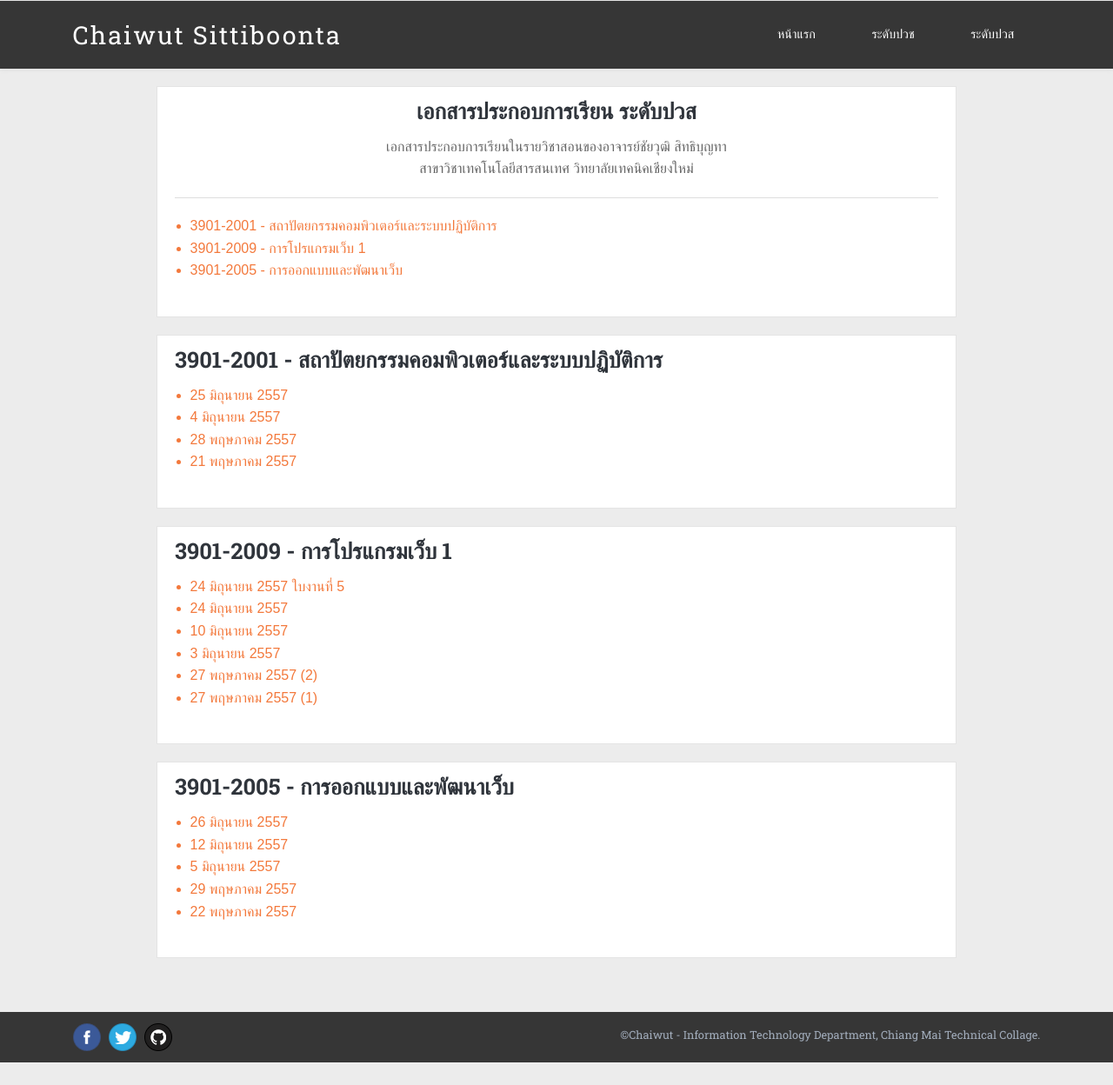
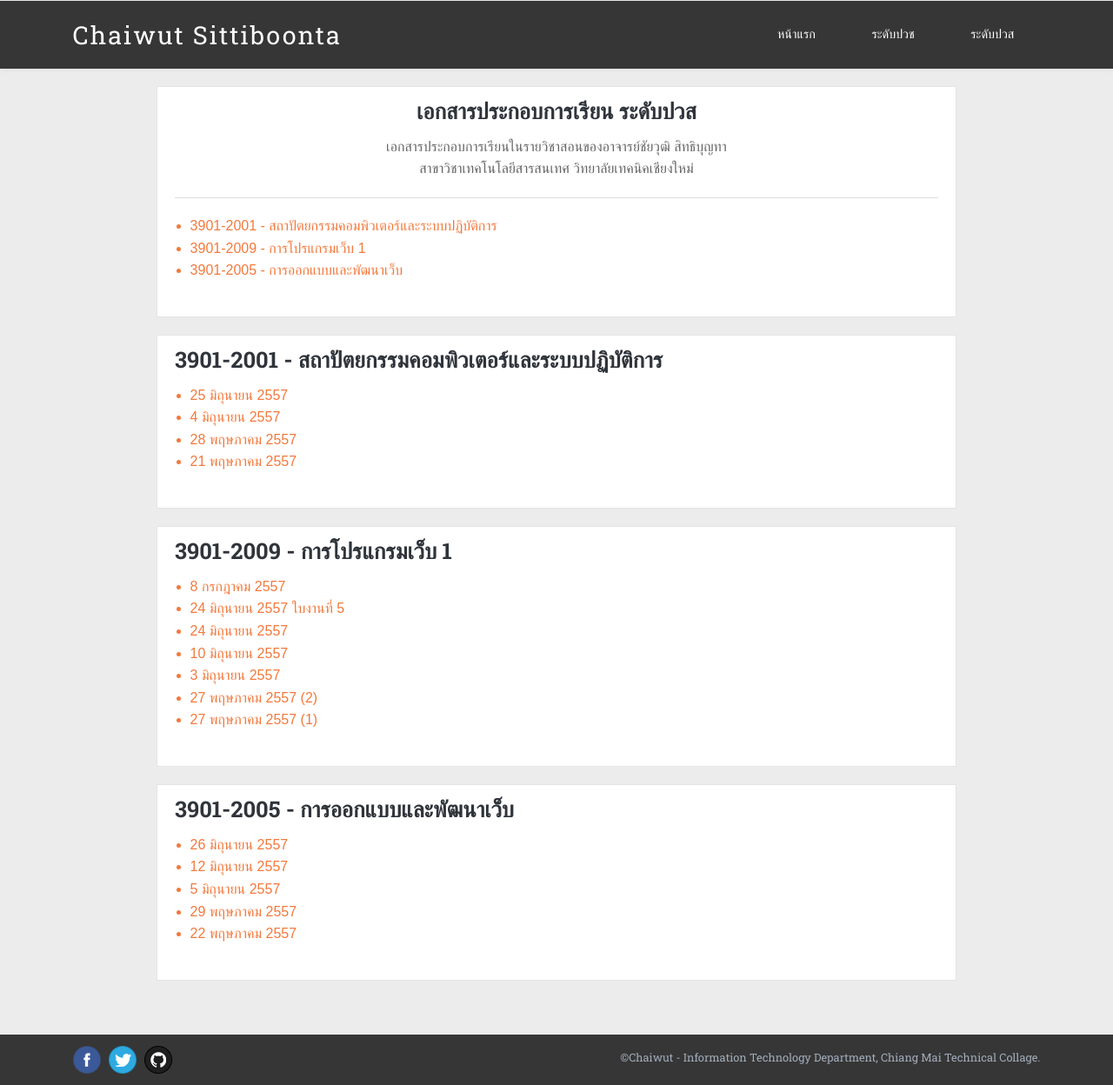
Before and after one commit to ichaiwut/ichaiwut.github.io, a Jekyll site: the page built from slides/high-diploma.html, in a window 1280 px wide. Shown: the whole page at 87% size. Built offline with Jekyll 4.4.1, drawn with Linux system fonts in a browser that asks for light colours; Markdown is read by kramdown in place of the engine named in the settings; before the commit the page ends 1222 px from its top, so only the background shows below that.

Commit message:
Added slide web programming

```diff
--- a/slides/high-diploma.html
+++ b/slides/high-diploma.html
@@ -42,6 +42,7 @@
 			<div class="post-list-container slide-con" id="web-program">
 				<h2>3901-2009 - การโปรแกรมเว็บ 1</h2>
 				<ul>
+					<li><a href="https://www.dropbox.com/s/41wpybo8r043ir9/3901-2009_8-07-2014.pdf" target="_blank">8 กรกฎาคม 2557</a></li>
 					<li>
 						<a href="https://www.dropbox.com/s/9w8lqiyz9o8iofr/3901-2009_24-06-2014.pdf" target="_blank">24 มิถุนายน 2557</a>
 						<a href="https://www.dropbox.com/s/lzmxpcr8kypd2m2/%E0%B9%83%E0%B8%9A%E0%B8%87%E0%B8%B2%E0%B8%99%E0%B8%97%E0%B8%B5%E0%B9%88%205.docx" target="_blank">ใบงานที่ 5</a>
```
